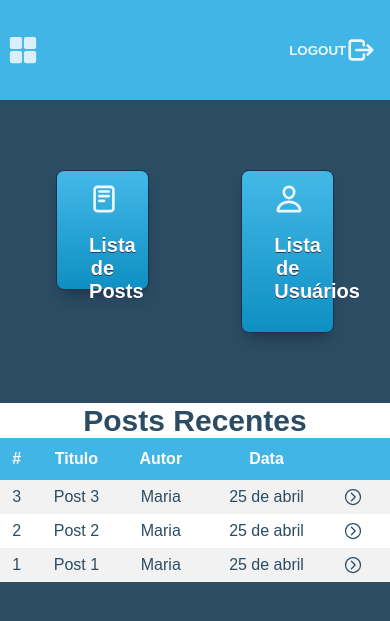
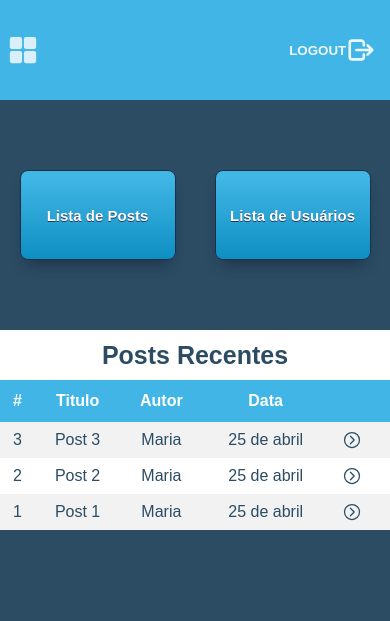
Before and after one commit to Joao-Vitor-Fernandes/Trainee-2023.1, a PHP site: page /app/views/admin/dashboard.html in a window 390 px wide. Shown: the top 621 px of the page. Run offline with PHP 8.4, Linux system fonts and the light colour scheme.

Commit message:
ajust responsive

```diff
--- a/Phonefy/public/css/dashboard.css
+++ b/Phonefy/public/css/dashboard.css
@@ -103,7 +103,7 @@ ion-icon {
 
 .card-post:hover {
 	background:linear-gradient(to bottom, #0e8fc2 5%, #41b7e6 100%);
-	background-color:#0e8fc2;s
+	background-color:#0e8fc2;
 }
 
 .card-post:active {
@@ -113,6 +113,7 @@ ion-icon {
 
 .card-user {
     width: 25%;
+    height: 120px;
     box-shadow: 0px 10px 14px -7px #1f2f47;
 	background:linear-gradient(to bottom, #41b7e6 5%, #0e8fc2 100%);
 	background-color:#41b7e6;
@@ -134,14 +135,6 @@ ion-icon {
 .card-user:active {
 	position:relative;
 	top:1px;
-}
-
-#rcorners3 {
-    border-radius: 50%;
-    background: #73AD21;
-    padding: 20px;
-    width: 200px;
-    height: 150px;
 }
 
 .lasted-posts {
@@ -168,12 +161,14 @@ table {
 }
 
 caption {
-    font-size: 30px;
+    font-size: 25px;
     font-weight: bold;
+    padding-top: 10px;
+    padding-bottom: 10px;
 }
 
 th, td {
-    padding: 7px;
+    padding: 8px;
 }
 
 th {
@@ -212,6 +207,14 @@ tr:nth-child(even){
         width: 95%;
     }
 
+    .card-post {
+        padding: 10px;
+    }
+
+    .card-user {
+        padding: 10px;
+    }
+
     .lasted-posts {
         width: 100%;
     }
@@ -221,17 +224,37 @@ tr:nth-child(even){
     .dashboard {
         width: 100%;
     }
-
     .icon-name h3 {
         display: none;
     }
 
+    .card-page {
+        width: 100%;
+    }
+
+    .card-page h2 {
+        font-size: 15px;
+    }
+
+
     .card-post {
+        width: 40%;
+        height: 90px;
         text-align: center;
     }
 
+    .card-post ion-icon {
+        display: none;
+    }
+
     .card-user {
+        width: 40%;
+        height: 90px;
         text-align: center;
+    }
+
+    .card-user ion-icon {
+        display: none;
     }
 
     #details span {
```
Also changed, not shown: Phonefy/app/views/admin/dashboard.html (indentation only).
